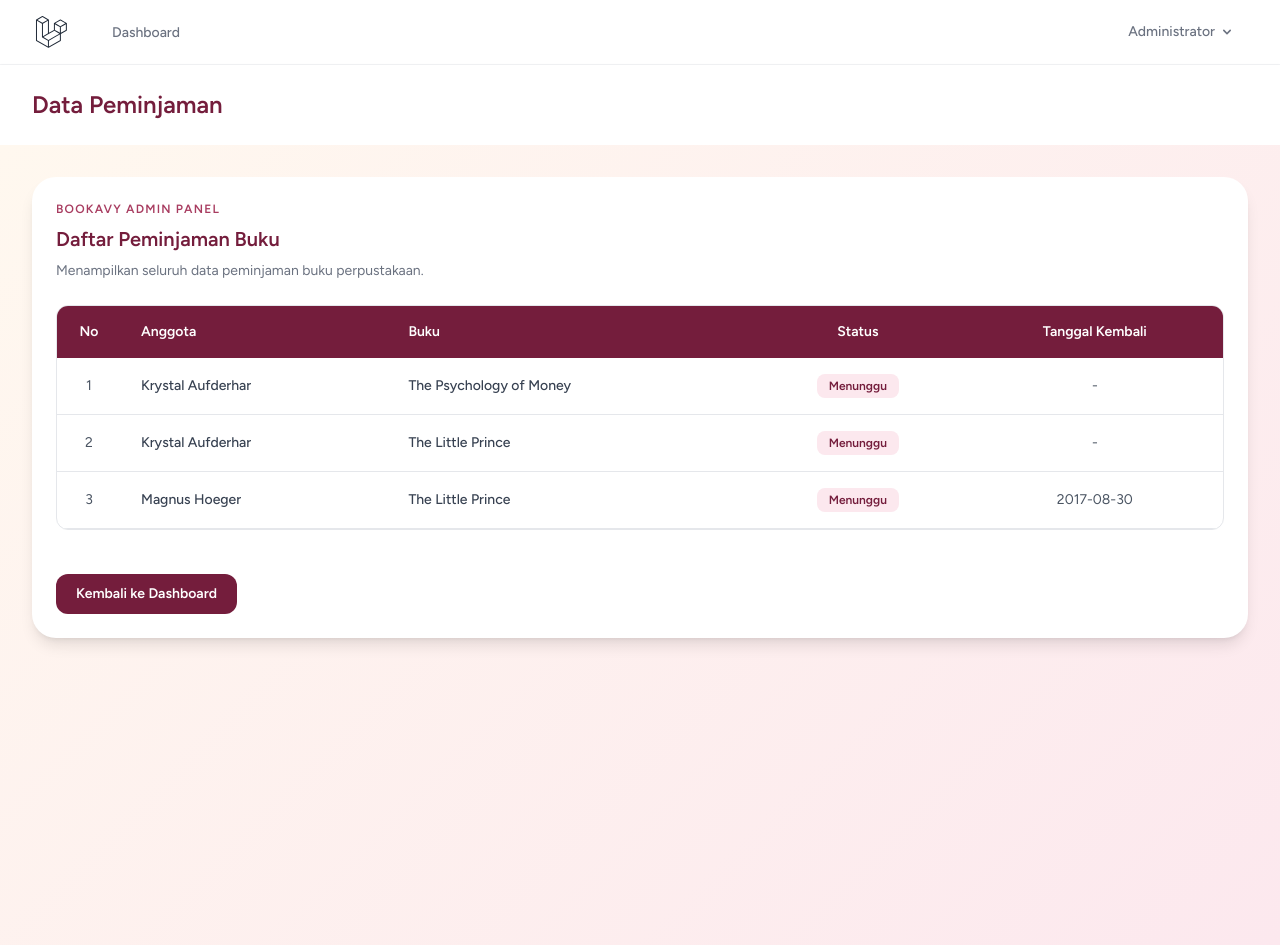
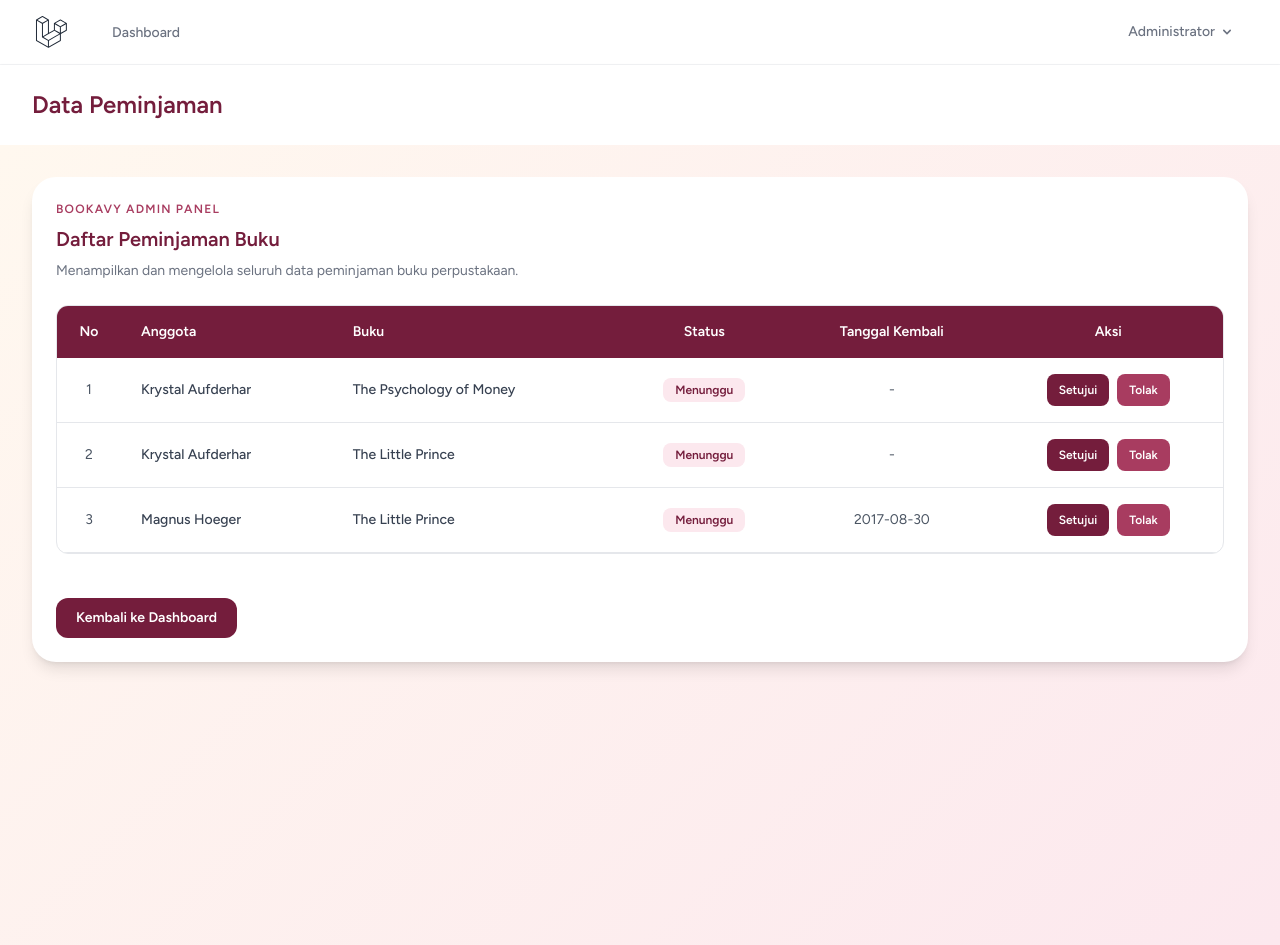
Before and after one commit to monicaavantika-netizen/perpustakaan-250441100053, a Laravel app: page /admin/peminjaman in a window 1280 px wide. Run offline with Laravel 12, Linux system fonts and the light colour scheme; a user stored in the database is signed in; data comes from the database, SQL or seed files in the repository; style sheets or scripts are compiled from the project's sources.

Commit message:
Izinkan admin mengelola status peminjaman

```diff
--- a/resources/views/admin/peminjaman/index.blade.php
+++ b/resources/views/admin/peminjaman/index.blade.php
@@ -21,9 +21,31 @@
                 </h3>
 
                 <p class="mt-2 text-sm text-gray-500">
-                    Menampilkan seluruh data peminjaman buku perpustakaan.
+                    Menampilkan dan mengelola seluruh data peminjaman buku perpustakaan.
                 </p>
             </div>
+
+            <!-- Pesan Berhasil -->
+            @if(session('success'))
+                <div class="mb-5 rounded-xl border border-green-200 bg-green-100 p-4 text-sm text-green-700">
+                    {{ session('success') }}
+                </div>
+            @endif
+
+            <!-- Pesan Error -->
+            @if(session('error'))
+                <div class="mb-5 rounded-xl border border-red-200 bg-red-100 p-4 text-sm text-red-700">
+                    {{ session('error') }}
+                </div>
+            @endif
+
+            @if($errors->any())
+                <div class="mb-5 rounded-xl border border-red-200 bg-red-100 p-4 text-sm text-red-700">
+                    @foreach($errors->all() as $error)
+                        <p>{{ $error }}</p>
+                    @endforeach
+                </div>
+            @endif
 
             <div class="overflow-x-auto rounded-xl border border-gray-200">
                 <table class="w-full border-collapse text-left text-sm">
@@ -35,6 +57,7 @@
                             <th class="px-5 py-4">Buku</th>
                             <th class="px-5 py-4 text-center">Status</th>
                             <th class="px-5 py-4 text-center">Tanggal Kembali</th>
+                            <th class="px-5 py-4 text-center">Aksi</th>
                         </tr>
                     </thead>
 
@@ -65,10 +88,66 @@
                                     {{ $item->tanggal_kembali ?? '-' }}
                                 </td>
 
+                                <td class="px-5 py-4">
+                                    <div class="flex items-center justify-center gap-2">
+
+                                        @if($item->status === 'menunggu')
+
+                                            <form action="{{ route('petugas.peminjaman.updateStatus', $item->id) }}"
+                                                  method="POST">
+                                                @csrf
+                                                @method('PATCH')
+                                                <input type="hidden" name="status" value="disetujui">
+
+                                                <button type="submit"
+                                                        class="rounded-lg px-3 py-2 text-xs font-bold text-white transition hover:opacity-80"
+                                                        style="background:#741d3c;">
+                                                    Setujui
+                                                </button>
+                                            </form>
+
+                                            <form action="{{ route('petugas.peminjaman.updateStatus', $item->id) }}"
+                                                  method="POST">
+                                                @csrf
+                                                @method('PATCH')
+                                                <input type="hidden" name="status" value="ditolak">
+
+                                                <button type="submit"
+                                                        class="rounded-lg px-3 py-2 text-xs font-bold text-white transition hover:opacity-80"
+                                                        style="background:#a83c60;">
+                                                    Tolak
+                                                </button>
+                                            </form>
+
+                                        @elseif($item->status === 'disetujui')
+
+                                            <form action="{{ route('petugas.peminjaman.kembalikan', $item->id) }}"
+                                                  method="POST">
+                                                @csrf
+                                                @method('PATCH')
+
+                                                <button type="submit"
+                                                        class="rounded-lg px-3 py-2 text-xs font-bold text-white transition hover:opacity-80"
+                                                        style="background:#741d3c;">
+                                                    Konfirmasi Kembali
+                                                </button>
+                                            </form>
+
+                                        @else
+
+                                            <span class="text-xs font-medium text-gray-400">
+                                                Selesai diproses
+                                            </span>
+
+                                        @endif
+
+                                    </div>
+                                </td>
+
                             </tr>
                         @empty
                             <tr>
-                                <td colspan="5" class="px-5 py-8 text-center text-gray-500">
+                                <td colspan="6" class="px-5 py-8 text-center text-gray-500">
                                     Belum ada data peminjaman buku.
                                 </td>
                             </tr>
--- a/routes/web.php
+++ b/routes/web.php
@@ -77,6 +77,20 @@ Route::middleware(['auth', 'role:petugas'])
             'index'
         ])->name('peminjaman.index');
 
+        // Laporan Petugas
+        Route::get('/laporan', [
+            \App\Http\Controllers\Admin\LaporanController::class,
+            'index'
+        ])->name('laporan.index');
+    });
+
+
+// Aksi Kelola Peminjaman (Admin & Petugas)
+Route::middleware(['auth', 'role:admin|petugas'])
+    ->prefix('petugas')
+    ->name('petugas.')
+    ->group(function () {
+
         Route::patch('/peminjaman/{peminjaman}/status', [
             \App\Http\Controllers\Petugas\PeminjamanController::class,
             'updateStatus'
@@ -86,12 +100,6 @@ Route::middleware(['auth', 'role:petugas'])
             \App\Http\Controllers\Petugas\PeminjamanController::class,
             'kembalikan'
         ])->name('peminjaman.kembalikan');
-
-        // Laporan Petugas
-        Route::get('/laporan', [
-            \App\Http\Controllers\Admin\LaporanController::class,
-            'index'
-        ])->name('laporan.index');
     });
 
 
```
